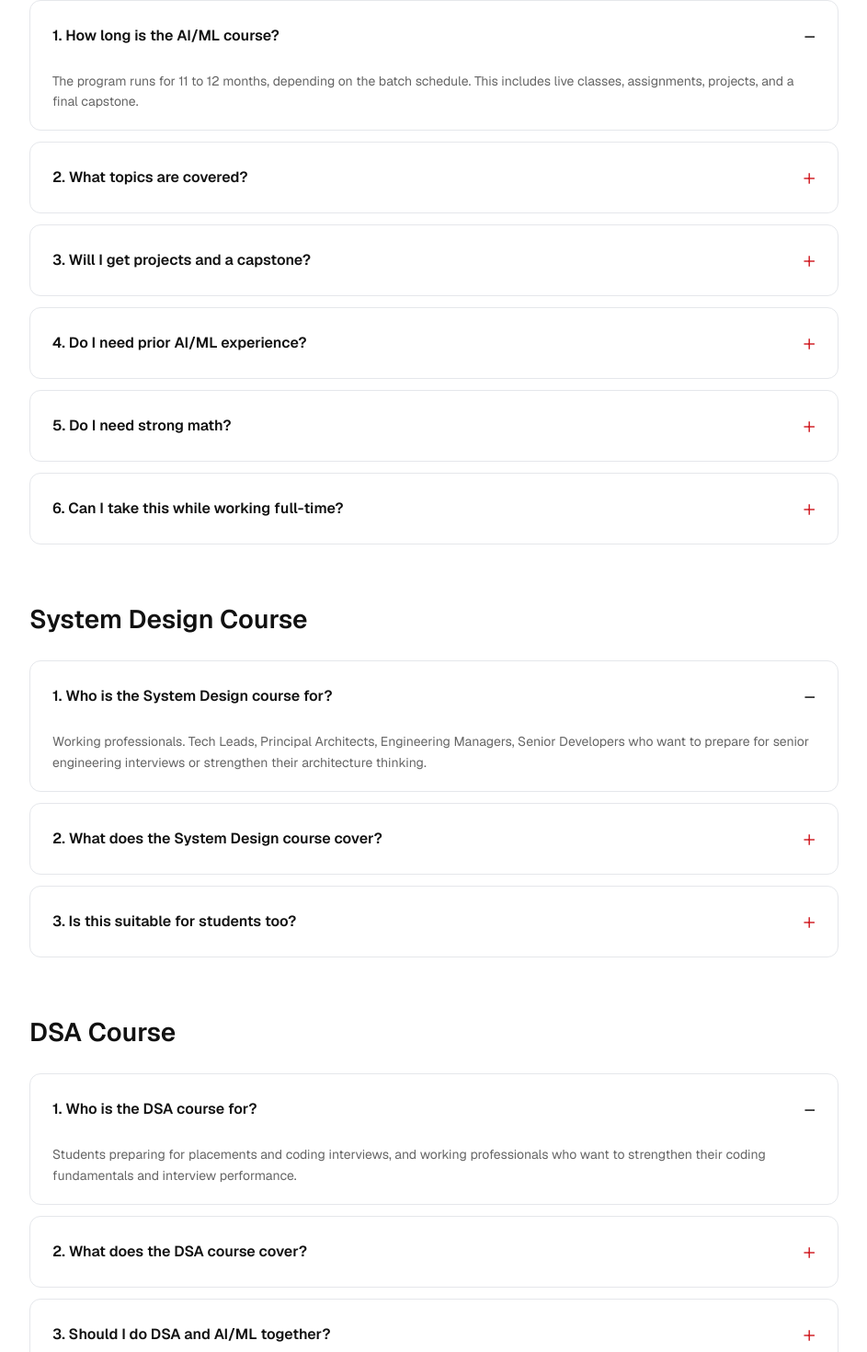
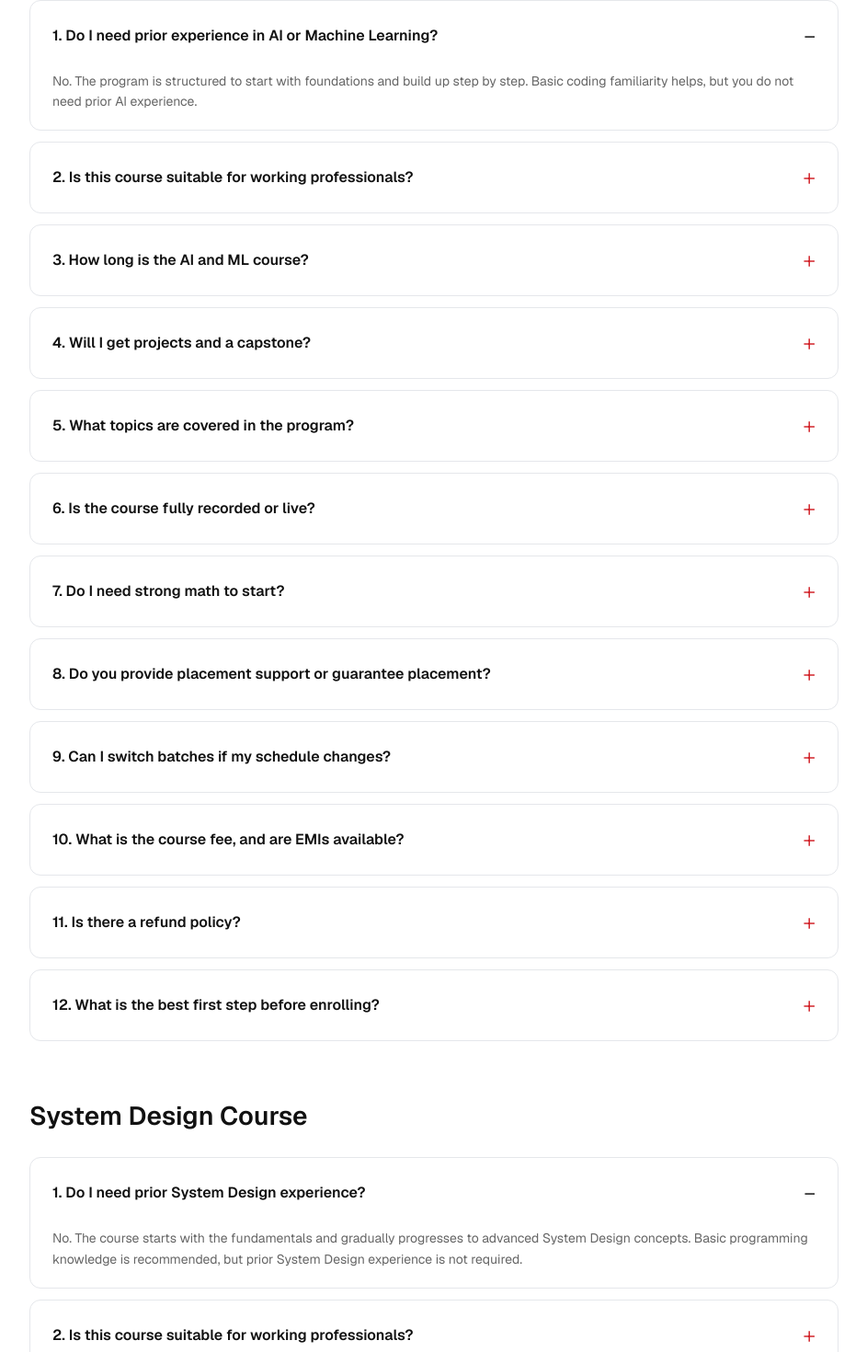
Before and after one commit to srinivas-dande/dandes-website-v1.0, a Next.js app: page /faqs in a window 1280 px wide. Shown: the part 1294-2764 px from the top of the page at 92% size, without its empty margins (308-1251 px from the left). Built offline with nearby package versions, Linux system fonts and the light colour scheme; no server answers; the database is empty.

Commit message:
chnages updated

```diff
--- a/src/components/about/about-hero.jsx
+++ b/src/components/about/about-hero.jsx
@@ -103,7 +103,7 @@ export default function AboutHero() {
               cursor: 'pointer',
             }}
           >
-            Register for the free webinar
+            Register For Demo
             <span
               style={{
                 width: 32,
--- a/src/components/dandes/footer.jsx
+++ b/src/components/dandes/footer.jsx
@@ -16,7 +16,7 @@ const resourcesLinks = [
 
 const companyLinks = [
   { label: "About Us", href: "/about" },
-  { label: "Srinivas", href: "/srinivas" },
+  { label: "Srinivas Dande", href: "/srinivas-dande" },
   { label: "Contact Us", href: "/contact" },
 ]
 
--- a/src/components/dandes/header.jsx
+++ b/src/components/dandes/header.jsx
@@ -3,6 +3,12 @@
 import { ChevronDown, Menu, X } from "lucide-react"
 import { useState, useEffect, useRef } from "react"
 import Link from "next/link"
+
+const coursesLinks = [
+  { label: "AI/ML", href: "/ai-machine-learning-course" },
+  { label: "System Design", href: "/system-design-course" },
+  { label: "Data Structure & Algorithm", href: "/data-structures-algorithms" },
+]
 
 const resourcesLinks = [
   { label: "Free Class videos", href: "/free-class-videos" },
@@ -14,7 +20,7 @@ const resourcesLinks = [
 
 const companyLinks = [
   { label: "About Us", href: "/about" },
-  { label: "Srinivas", href: "/srinivas" },
+  { label: "Srinivas Dande", href: "/srinivas-dande" },
   { label: "Contact Us", href: "/contact" },
 ]
 
@@ -24,12 +30,23 @@ export function Header() {
   const [mobileResourcesOpen, setMobileResourcesOpen] = useState(false)
   const [companyOpen, setCompanyOpen] = useState(false)
   const [mobileCompanyOpen, setMobileCompanyOpen] = useState(false)
+  const [coursesOpen, setCoursesOpen] = useState(false)
+  const [mobileCoursesOpen, setMobileCoursesOpen] = useState(false)
 
+  const coursesRef = useRef(null)
   const resourcesRef = useRef(null)
   const companyRef = useRef(null)
 
   useEffect(() => {
     const handleClickOutside = (event) => {
+
+      if (
+        coursesRef.current &&
+        !coursesRef.current.contains(event.target)
+      ) {
+        setCoursesOpen(false)
+      }
+
       if (
         resourcesRef.current &&
         !resourcesRef.current.contains(event.target)
@@ -67,9 +84,84 @@ export function Header() {
 
         {/* Desktop Navigation */}
         <nav className="hidden md:flex items-center gap-12 ml-[280px]">
-          <a href="/courses" className="text-[var(--dandes-dark)] font-medium hover:text-[var(--dandes-red)] transition-colors">
-            Courses
-          </a>
+          <div className="relative" ref={coursesRef}>
+  <button
+    onClick={() => setCoursesOpen(!coursesOpen)}
+    className="flex items-center gap-1 text-[var(--dandes-dark)] font-medium hover:text-[var(--dandes-red)] transition-colors cursor-pointer"
+  >
+    Courses
+    <ChevronDown className="size-4" />
+  </button>
+
+  {coursesOpen && (
+    <div className="absolute top-full left-1/2 -translate-x-1/2 mt-4 w-[300px] z-50">
+      <div
+        style={{
+          position: "absolute",
+          top: -8,
+          left: "50%",
+          transform: "translateX(-50%)",
+          width: 0,
+          height: 0,
+          borderLeft: "10px solid transparent",
+          borderRight: "10px solid transparent",
+          borderBottom: "10px solid #fff",
+          filter: "drop-shadow(0 -2px 2px rgba(0,0,0,0.05))",
+        }}
+      />
+
+      <div
+        style={{
+          backgroundColor: "#fff",
+          borderRadius: 16,
+          boxShadow: "0 8px 40px rgba(0,0,0,0.12)",
+          padding: "16px",
+          overflow: "hidden",
+        }}
+      >
+        {coursesLinks.map((item, index) => (
+          <Link
+            key={index}
+            href={item.href}
+            style={{
+              display: "flex",
+              alignItems: "center",
+              justifyContent: "space-between",
+              padding: "14px 20px",
+              fontSize: 16,
+              fontWeight: 500,
+              color: "#1a1a1a",
+              textDecoration: "none",
+              borderRadius: 8,
+              transition: "background-color 0.2s",
+            }}
+            onMouseEnter={(e) => {
+              e.target.style.backgroundColor =
+                "rgba(209, 32, 39, 0.05)";
+            }}
+            onMouseLeave={(e) => {
+              e.target.style.backgroundColor = "transparent";
+            }}
+          >
+            {item.label}
+            <svg
+              width={16}
+              height={16}
+              viewBox="0 0 24 24"
+              fill="none"
+              stroke="#d12027"
+              strokeWidth={2.5}
+              strokeLinecap="round"
+              strokeLinejoin="round"
+            >
+              <path d="M5 12h14M12 5l7 7-7 7" />
+            </svg>
+          </Link>
+        ))}
+      </div>
+    </div>
+  )}
+</div>
           <div className="relative" ref={resourcesRef}>
             <button
               onClick={() => setResourcesOpen(!resourcesOpen)}
@@ -106,7 +198,7 @@ export function Header() {
                   }}
                 >
                   {resourcesLinks.map((item, index) => (
-                    <a
+                    <Link
                       key={index}
                       href={item.href}
                       style={{
@@ -133,7 +225,7 @@ export function Header() {
                       <svg width={16} height={16} viewBox="0 0 24 24" fill="none" stroke="#d12027" strokeWidth={2.5} strokeLinecap="round" strokeLinejoin="round">
                         <path d="M5 12h14M12 5l7 7-7 7" />
                       </svg>
-                    </a>
+                    </Link>
                   ))}
                 </div>
               </div>
@@ -175,7 +267,7 @@ export function Header() {
                   }}
                 >
                   {companyLinks.map((item, index) => (
-                    <a
+                    <Link
                       key={index}
                       href={item.href}
                       style={{
@@ -202,7 +294,7 @@ export function Header() {
                       <svg width={16} height={16} viewBox="0 0 24 24" fill="none" stroke="#d12027" strokeWidth={2.5} strokeLinecap="round" strokeLinejoin="round">
                         <path d="M5 12h14M12 5l7 7-7 7" />
                       </svg>
-                    </a>
+                    </Link>
                   ))}
                 </div>
               </div>
@@ -225,9 +317,29 @@ export function Header() {
       {/* Mobile Navigation */}
       {mobileMenuOpen && (
         <nav className="md:hidden absolute top-[90px] left-0 w-full bg-white border-t border-[#CECECE] px-4 py-4 flex flex-col gap-4 shadow-md z-50">
-          <a href="/courses" className="text-[var(--dandes-dark)] font-medium py-2">
-            Courses
-          </a>
+          <div>
+  <button
+    onClick={() => setMobileCoursesOpen(!mobileCoursesOpen)}
+    className="flex items-center justify-between w-full text-[var(--dandes-dark)] font-medium py-2"
+  >
+    Courses
+    <ChevronDown className="size-4" />
+  </button>
+
+  {mobileCoursesOpen && (
+    <div className="pl-4 flex flex-col gap-2 mt-2">
+      {coursesLinks.map((item, index) => (
+        <Link
+          key={index}
+          href={item.href}
+          className="text-sm text-[var(--dandes-dark)] hover:text-[var(--dandes-red)] py-1"
+        >
+          {item.label}
+        </Link>
+      ))}
+    </div>
+  )}
+</div>
           <div>
             <button
               onClick={() => setMobileResourcesOpen(!mobileResourcesOpen)}
@@ -240,13 +352,13 @@ export function Header() {
             {mobileResourcesOpen && (
               <div className="pl-4 flex flex-col gap-2 mt-2">
                 {resourcesLinks.map((item, index) => (
-                  <a
+                  <Link
                     key={index}
                     href={item.href}
                     className="text-sm text-[var(--dandes-dark)] hover:text-[var(--dandes-red)] py-1"
                   >
                     {item.label}
-                  </a>
+                  </Link>
                 ))}
               </div>
             )}
@@ -263,13 +375,13 @@ export function Header() {
             {mobileCompanyOpen && (
               <div className="pl-4 flex flex-col gap-2 mt-2">
                 {companyLinks.map((item, index) => (
-                  <a
+                  <Link
                     key={index}
                     href={item.href}
                     className="text-sm text-[var(--dandes-dark)] hover:text-[var(--dandes-red)] py-1"
                   >
                     {item.label}
-                  </a>
+                  </Link>
                 ))}
               </div>
             )}
--- a/src/components/faqs/faq-content-section.jsx
+++ b/src/components/faqs/faq-content-section.jsx
@@ -32,45 +32,98 @@ const faqData = {
     title: 'AI/ML Course',
     questions: [
   {
-        question: 'How long is the AI/ML course?',
-        answer: 'The program runs for 11 to 12 months, depending on the batch schedule. This includes live classes, assignments, projects, and a final capstone.'
+    question: 'Do I need prior experience in AI or Machine Learning?',
+    answer: 'No. The program is structured to start with foundations and build up step by step. Basic coding familiarity helps, but you do not need prior AI experience.'
   },
   {
-        question: 'What topics are covered?',
-        answer: 'The course covers Python, Machine Learning fundamentals, Deep Learning, NLP, Computer Vision, MLOps, and real-world project implementation.'
+    question: 'Is this course suitable for working professionals?',
+    answer: 'Yes. The course is designed with flexible schedules, recorded sessions, and weekend live classes to accommodate working professionals.'
+  },
+  {
+    question: 'How long is the AI and ML course?',
+    answer: 'The program runs for approximately 12 months, covering foundational to advanced topics with hands-on projects throughout.'
   },
   {
     question: 'Will I get projects and a capstone?',
-        answer: 'Yes, you will work on multiple hands-on projects throughout the course and complete a capstone project that you can showcase in interviews.'
+    answer: 'Yes. You will work on multiple mini-projects and one comprehensive capstone project that you can showcase in your portfolio.'
   },
   {
-        question: 'Do I need prior AI/ML experience?',
-        answer: 'No prior AI/ML experience is required. We start from fundamentals and progressively build up to advanced topics.'
+    question: 'What topics are covered in the program?',
+    answer: 'Topics include Python, SQL, Math for ML, Machine Learning, Deep Learning, NLP, Computer Vision, Generative AI, LLMs, Agentic AI, and MLOps.'
   },
   {
-        question: 'Do I need strong math?',
-        answer: 'Basic math knowledge is helpful, but we cover the necessary mathematical concepts as part of the curriculum.'
+    question: 'Is the course fully recorded or live?',
+    answer: 'The course includes live instructor-led sessions with recordings available on the LMS for revision and catch-up.'
   },
   {
-        question: 'Can I take this while working full-time?',
-        answer: 'Yes, the program is designed for working professionals with classes scheduled on weekends and late evenings on weekdays.'
+    question: 'Do I need strong math to start?',
+    answer: 'No. Math concepts are taught in a practical, applied manner as part of the curriculum. You do not need an advanced math background.'
+  },
+  {
+    question: 'Do you provide placement support or guarantee placement?',
+    answer: 'We provide placement support including resume building, interview preparation, and job referrals. We do not guarantee placement.'
+  },
+  {
+    question: 'Can I switch batches if my schedule changes?',
+    answer: 'Yes. You can request a batch switch if your schedule changes, subject to availability.'
+  },
+  {
+    question: 'What is the course fee, and are EMIs available?',
+    answer: 'Please contact our team for current pricing. Yes, EMI options are available to make the program more accessible.'
+  },
+  {
+    question: 'Is there a refund policy?',
+    answer: 'Yes. We have a refund policy. Please review our terms or contact support for specific details.'
+  },
+  {
+    question: 'What is the best first step before enrolling?',
+    answer: 'Book a counseling call to understand the program structure and see if it fits your goals.'
   }
 ]
+
   },
   systemDesign: {
     title: 'System Design Course',
     questions: [
   {
-        question: 'Who is the System Design course for?',
-        answer: 'Working professionals. Tech Leads, Principal Architects, Engineering Managers, Senior Developers who want to prepare for senior engineering interviews or strengthen their architecture thinking.'
+    question: 'Do I need prior System Design experience?',
+    answer: 'No. The course starts with the fundamentals and gradually progresses to advanced System Design concepts. Basic programming knowledge is recommended, but prior System Design experience is not required.'
   },
   {
-        question: 'What does the System Design course cover?',
-        answer: 'The course covers distributed systems, scalability patterns, database design, caching strategies, load balancing, microservices architecture, and real-world system design case studies.'
+    question: 'Is this course suitable for working professionals?',
+    answer: 'Yes. The course is designed for working professionals with weekday evening and weekend live classes. All sessions are recorded and available on the LMS for flexible learning.'
   },
   {
-        question: 'Is this suitable for students too?',
-        answer: 'While primarily designed for experienced professionals, motivated students with strong fundamentals can also benefit from this course.'
+    question: 'Will this help me prepare for System Design interviews?',
+    answer: 'Yes. The course includes High-Level Design (HLD), Low-Level Design (LLD), real-world case studies, architecture discussions, and interview-focused practice to help you perform confidently in System Design interviews.'
+  },
+  {
+    question: 'How long is the course?',
+    answer: 'The System Design Course is a 6-month structured program covering High-Level Design, Low-Level Design, real-world case studies, and interview preparation.'
+  },
+  {
+    question: 'Will I work on real-world System Design problems?',
+    answer: "Yes. Throughout the course, you'll design systems such as BookMyShow, Amazon, Swiggy, Uber, WhatsApp, Netflix, URL Shortener, Parking Lot, and more to gain practical experience."
+  },
+  {
+    question: 'Are the classes live or recorded?',
+    answer: 'All classes are live, instructor-led sessions. Every session is recorded and uploaded to the LMS, allowing you to revisit concepts or catch up on missed classes.'
+  },
+  {
+    question: 'Can I switch to another batch if needed?',
+    answer: 'Yes. If your schedule changes, you can request a batch transfer, subject to the availability of seats in upcoming batches.'
+  },
+  {
+    question: 'Do you provide interview preparation support?',
+    answer: 'Yes. The course includes System Design interview preparation, mock interviews, resume guidance, and career support to help you prepare for senior software engineering roles.'
+  },
+  {
+    question: 'What is the course fee?',
+    answer: 'Please contact our team or submit the inquiry form to receive the latest fee structure, available offers, and EMI options.'
+  },
+  {
+    question: 'Is there a free demo before enrolling?',
+    answer: 'Yes. You can attend our free live demo to understand the course structure, teaching methodology, curriculum, and ask questions before enrolling.'
   }
 ]
   },
@@ -78,16 +131,36 @@ const faqData = {
     title: 'DSA Course',
     questions: [
   {
-        question: 'Who is the DSA course for?',
-        answer: 'Students preparing for placements and coding interviews, and working professionals who want to strengthen their coding fundamentals and interview performance.'
+    question: 'Do I need prior coding experience?',
+    answer: 'Basic programming knowledge is helpful, but the course starts from the fundamentals and gradually progresses to advanced Data Structures & Algorithms concepts.'
   },
   {
-        question: 'What does the DSA course cover?',
-        answer: 'The course covers arrays, strings, linked lists, trees, graphs, dynamic programming, sorting, searching, and problem-solving patterns commonly asked in interviews.'
+    question: 'How long is the course?',
+    answer: 'The Data Structures & Algorithms Course is a 6-month structured program covering core data structures, algorithms, problem-solving techniques, and coding interview preparation.'
   },
   {
-        question: 'Should I do DSA and AI/ML together?',
-        answer: 'It depends on your goals. If you are targeting AI/ML roles, focusing on AI/ML first is recommended. DSA can be taken separately for interview preparation.'
+    question: 'Will this help me prepare for coding interviews?',
+    answer: 'Yes. The course focuses on coding interview preparation through structured learning, problem-solving patterns, coding practice, and interview-focused discussions.'
+  },
+  {
+    question: 'Are the classes live or recorded?',
+    answer: 'All classes are live, instructor-led sessions. Every session is recorded and uploaded to the LMS, allowing you to revisit concepts or catch up on missed classes.'
+  },
+  {
+    question: 'Can I switch to another batch if needed?',
+    answer: 'Yes. If your schedule changes, you can request a batch transfer, subject to the availability of seats in upcoming batches.'
+  },
+  {
+    question: 'What is the course fee?',
+    answer: 'Please contact our team or submit the inquiry form to receive the latest fee structure, available offers, and EMI options.'
+  },
+  {
+    question: 'Do you provide interview preparation support?',
+    answer: 'Yes. The course includes coding interview preparation, resume guidance, mock interview support, and career guidance to help you prepare for technical interviews.'
+  },
+  {
+    question: 'Is there a free demo before enrolling?',
+    answer: 'Yes. You can attend our free live demo to understand the course structure, teaching methodology, curriculum, and ask your questions before enrolling.'
   }
 ]
   },
--- a/src/components/faqs/faq-final-cta-section.jsx
+++ b/src/components/faqs/faq-final-cta-section.jsx
@@ -125,7 +125,7 @@ export default function FaqFinalCtaSection() {
                   }}
                 >
                   <span style={{ fontSize: 16, fontWeight: 500, color: '#111' , cursor: 'pointer',}}>
-                    Register for the free webinar
+                    Register For Demo
                   </span>
                   <a
                     href="#"
--- a/src/components/srinivas/connect-and-learn.jsx
+++ b/src/components/srinivas/connect-and-learn.jsx
@@ -107,7 +107,7 @@ export default function ConnectAndLearn() {
                   marginBottom: 12,
                 }}
               >
-                Start with Webinar
+                Start with Demo
               </h3>
               <p
                 style={{
@@ -134,7 +134,7 @@ export default function ConnectAndLearn() {
                   textDecoration: 'none',
                 }}
               >
-                Start with Webinar
+                Start with Demo
               </Link>
             </div>
 
```
Also changed, not shown: src/components/srinivas/testimonials.jsx (+37 -23 lines), src/app/srinivas-dande/page.jsx (renamed from src/app/srinivas/page.jsx). Lines whose indentation alone changed are shown as unchanged.
